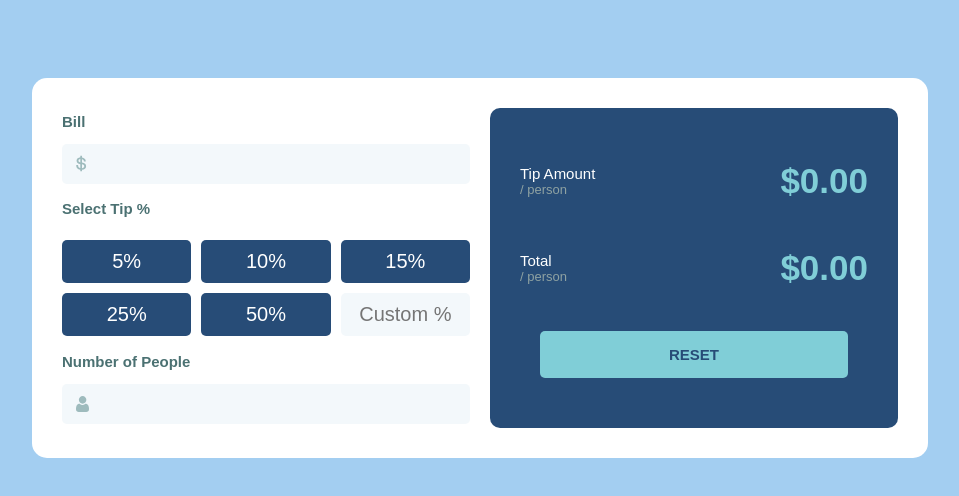
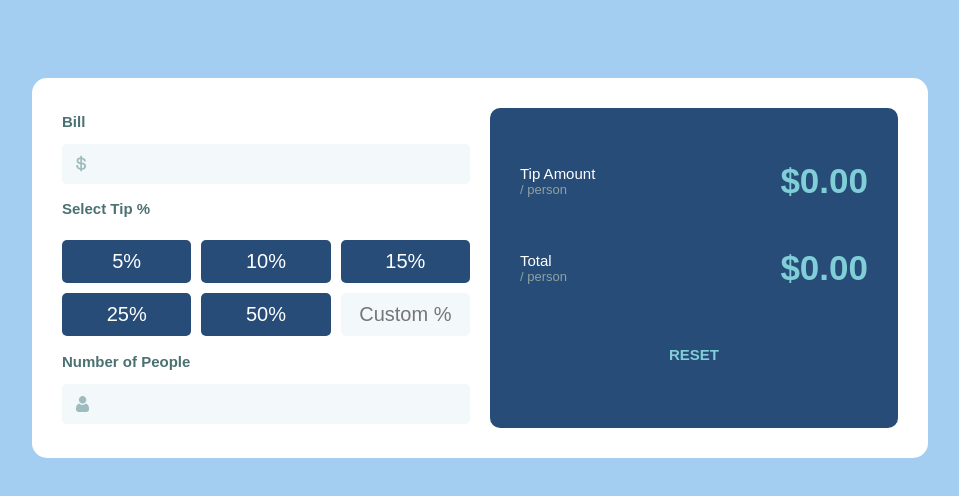
Before and after one commit to RjGutierrezz/Tip-Calculator, a plain HTML site: page index.html in a window 1280 px wide. In both pictures the pointer is over the button "RESET". Shown: the part 196-692 px from the top of the page, without its empty margins (160-1119 px from the left). Drawn offline with Linux system fonts and the light colour scheme.

Commit message:
added a hover effect for reset button

```diff
--- a/script.js
+++ b/script.js
@@ -92,6 +92,7 @@ function totalInformation() {
 	totalDisplay.textContent = `${total.toFixed(2)}`;
 }
 
+// Reset button
 function reset() {
 	const resetButton = document.querySelector(".button-reset");
 
--- a/style.css
+++ b/style.css
@@ -200,6 +200,13 @@ body {
       font-size: 15px;
       font-weight: 900;
       background-color: #80ced7;
+      cursor: pointer;
+    }
+
+    .button-reset:hover {
+      background-color: #274c77;
+      color: #80ced7;
+      transition: background-color 0.3s ease;
     }
 
 
```
